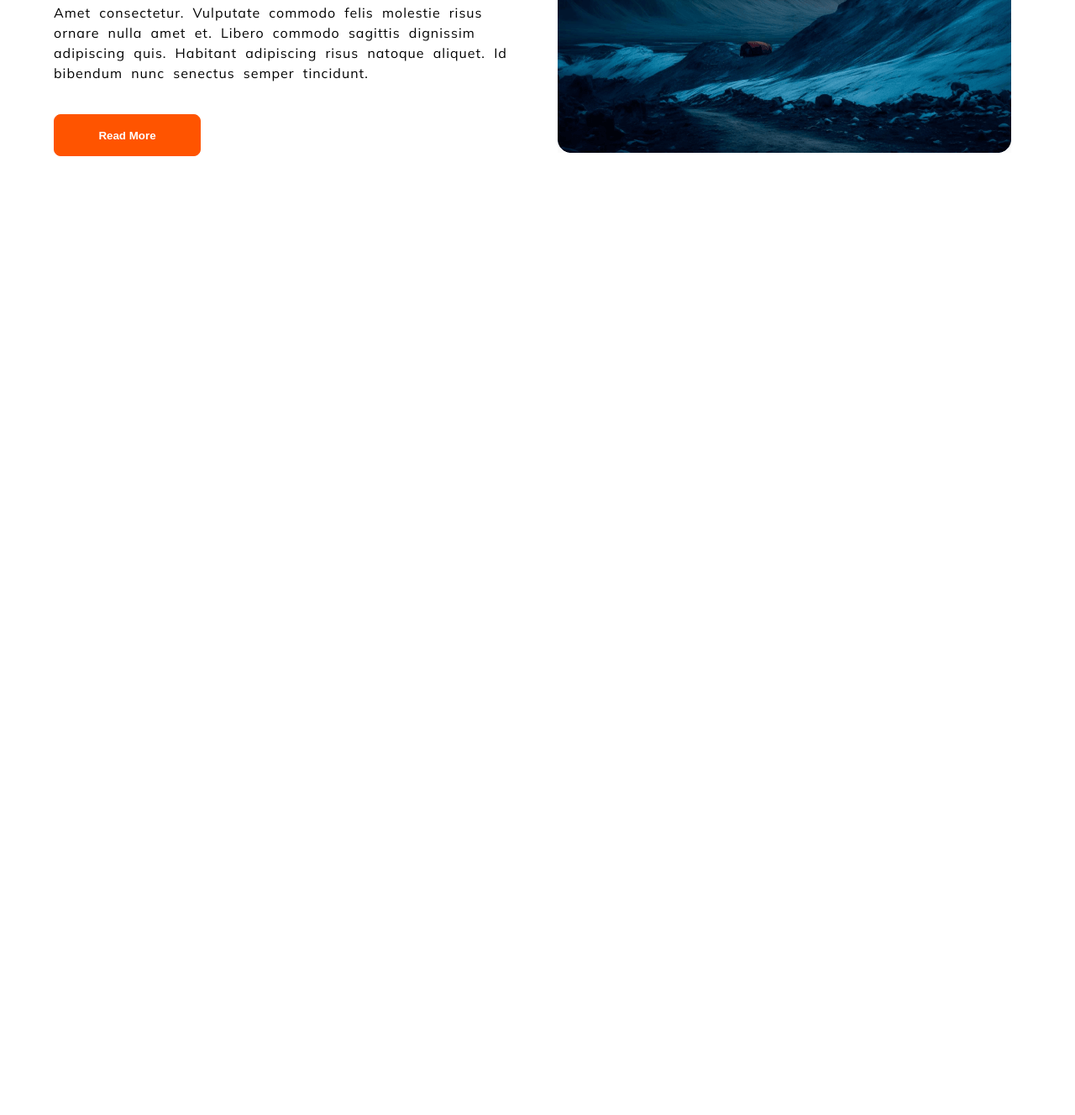
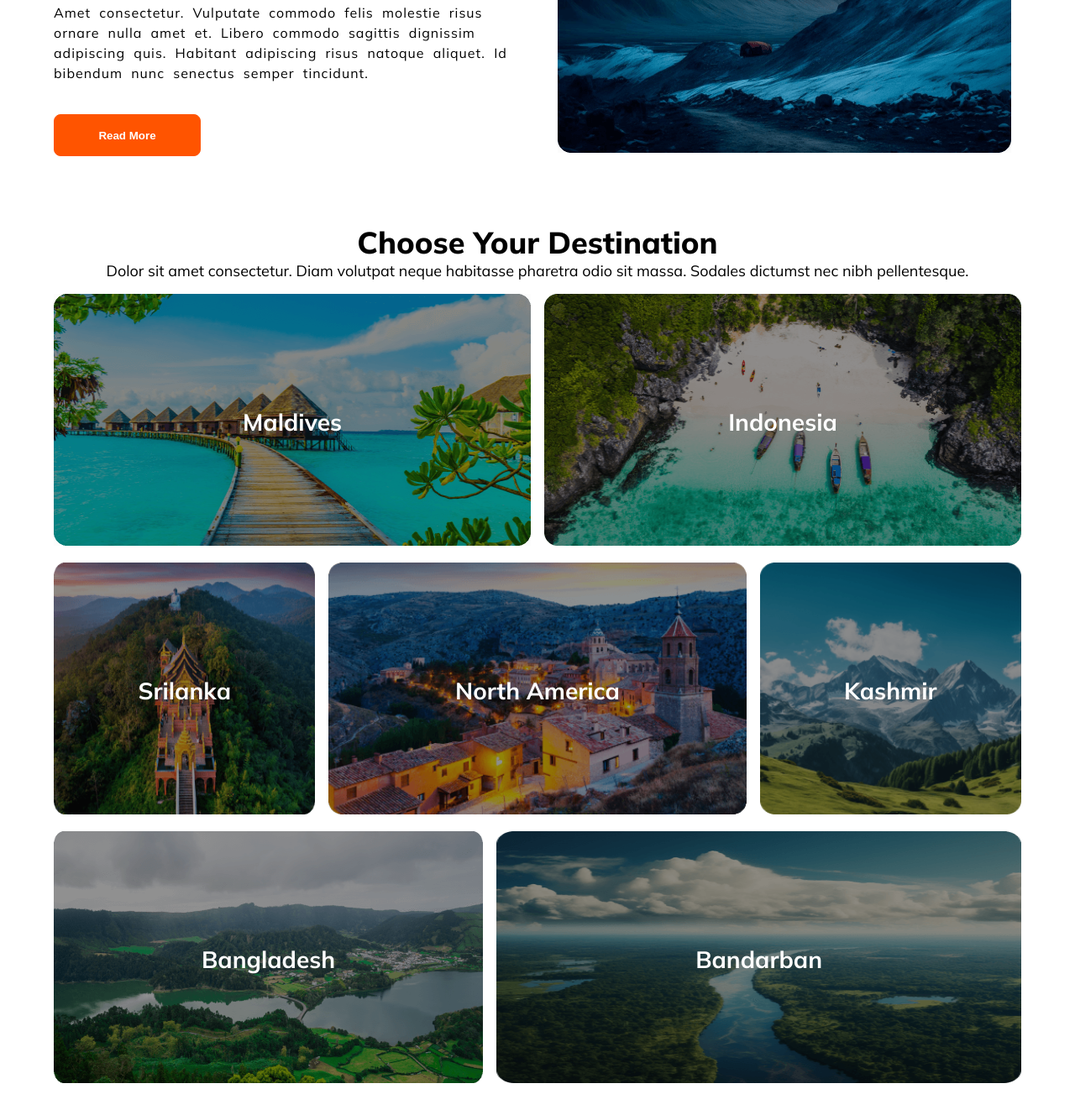
Before and after one commit to Rohithossain12/hero-travel, a plain HTML site: page index.html in a window 1280 px wide. Shown: the part 1184-2512 px from the top of the page at 84% size. Before the commit the page ends 1450 px from the top, so only its background shows below. Drawn offline with Linux system fonts and the light colour scheme.

Commit message:
complete destination section

```diff
--- a/index.html
+++ b/index.html
@@ -1,17 +1,20 @@
 <!DOCTYPE html>
 <html lang="en">
   <head>
-    <meta charset="UTF-8">
-    <meta name="viewport" content="width=device-width, initial-scale=1.0">
+    <meta charset="UTF-8" />
+    <meta name="viewport" content="width=device-width, initial-scale=1.0" />
     <title>Hero travel</title>
-    <link rel="stylesheet" href="styles.css">
-    <script src="https://kit.fontawesome.com/6b21c0e503.js" crossorigin="anonymous"></script>
+    <link rel="stylesheet" href="styles.css" />
+    <script
+      src="https://kit.fontawesome.com/6b21c0e503.js"
+      crossorigin="anonymous"
+    ></script>
   </head>
   <body>
     <nav class="container nav-bar">
       <div class="logo">
-     <img src="Images/Group 40071 (2).png" alt="">
-     <h3>Hero <span class="span">Travel</span> </h3>
+        <img src="Images/Group 40071 (2).png" alt="" />
+        <h3>Hero <span class="span">Travel</span></h3>
       </div>
       <div class="nav-option">
         <p><span class="span">Home</span></p>
@@ -20,23 +23,27 @@
         <p>Blog</p>
         <p>Contact</p>
       </div>
-
     </nav>
     <!-- banner section -->
     <section class="explore-your-travel">
       <div class="explore-container">
         <h3>Explore Your Travel</h3>
-      <p>Dolor sit amet consectetur. Nullam suspendisse vitae ultricies dolor adipiscing.In et odio enim ac quis sapien urna eu phasellus.</p>
+        <p>
+          Dolor sit amet consectetur. Nullam suspendisse vitae ultricies dolor
+          adipiscing.In et odio enim ac quis sapien urna eu phasellus.
+        </p>
 
         <div class="travel-input">
-       <input type="text" placeholder="Where go">
+          <input type="text" placeholder="Where go" />
           <select name="" id="">
             <option>When</option>
           </select>
           <select name="" id="">
             <option>Select Type</option>
           </select>
-       <button class="btn-primary"><i class="fa-solid fa-magnifying-glass"></i>Find Now</button>
+          <button class="btn-primary">
+            <i class="fa-solid fa-magnifying-glass"></i>Find Now
+          </button>
         </div>
       </div>
     </section>
@@ -44,19 +51,80 @@
     <section class="container popular-section">
       <div class="text-content">
         <h3>Our Popular Tours</h3>
-     <p>Dolor sit amet consectetur. Diam volutpat neque habitasse pharetra odio sit massa. Sodales dictumst nec nibh pellentesque.</p>
+        <p>
+          Dolor sit amet consectetur. Diam volutpat neque habitasse pharetra
+          odio sit massa. Sodales dictumst nec nibh pellentesque.
+        </p>
         <ul>
-      <li>Tempus euismod lacus mauris dignissim quis in ultrices. Magna nullam odio neque diam. Sociis erat at .</li>
-      <li>Adipiscing ornare pellentesque mauris volutpat tortor vitae platea porta lacus. Lectus suspendisse nullam.</li>
-      <li> Accumsan eget et turpis praesent lorem egestas enim elit bibendum. Risus at in.</li>
+          <li>
+            Tempus euismod lacus mauris dignissim quis in ultrices. Magna nullam
+            odio neque diam. Sociis erat at .
+          </li>
+          <li>
+            Adipiscing ornare pellentesque mauris volutpat tortor vitae platea
+            porta lacus. Lectus suspendisse nullam.
+          </li>
+          <li>
+            Accumsan eget et turpis praesent lorem egestas enim elit bibendum.
+            Risus at in.
+          </li>
         </ul>
-     <p>Amet consectetur. Vulputate commodo felis molestie risus
-        ornare nulla amet et. Libero commodo sagittis dignissim adipiscing quis. Habitant adipiscing risus natoque aliquet. Id bibendum nunc senectus semper tincidunt. </p>
+        <p>
+          Amet consectetur. Vulputate commodo felis molestie risus ornare nulla
+          amet et. Libero commodo sagittis dignissim adipiscing quis. Habitant
+          adipiscing risus natoque aliquet. Id bibendum nunc senectus semper
+          tincidunt.
+        </p>
         <button class="btn-primary">Read More</button>
       </div>
       <div class="image">
-     <img src="Images/Rectangle 4.png" alt="">
+        <img src="Images/Rectangle 4.png" alt="" />
       </div>
+    </section>
+    <!--Choose Your Destination -->
+    <section class="container your-destination">
+      <h3>Choose Your Destination</h3>
+      <p>
+        Dolor sit amet consectetur. Diam volutpat neque habitasse pharetra odio
+        sit massa. Sodales dictumst nec nibh pellentesque.
+      </p>
+
+       <div class="row-1">
+        <div class="country-card">
+          <img src="Images/Rectangle 5.png" alt="">
+          <p class="country">Maldives</p>
+        </div>
+        <div class="country-card">
+            <img src="Images/Rectangle 8.png" alt="">
+            <p class="country">Indonesia</p>
+         </div>
+       </div>
+
+       <div class="row-2">
+        <div class="country-card">
+          <img src="Images/Rectangle 6.png" alt="">
+          <p class="country">Srilanka</p>
+        </div>
+        <div class="country-card">
+            <img src="Images/Rectangle 7.png" alt="">
+            <p class="country">North America</p>
+         </div>
+        <div class="country-card">
+            <img src="Images/Rectangle 9.png" alt="">
+            <p class="country">Kashmir</p>
+         </div>
+       </div>
+       <div class="row-3">
+        <div class="country-card">
+          <img src="Images/Rectangle 10.png" alt="">
+          <p class="country">Bangladesh</p>
+        </div>
+        <div class="country-card">
+            <img src="Images/Rectangle 11.png" alt="">
+            <p class="country">Bandarban</p>
+         </div>
+       </div>
+
     </section>
   </body>
 </html>
--- a/styles.css
+++ b/styles.css
@@ -143,3 +143,33 @@ font-weight: 800;
 .text-content h3{
 text-align: left;
 }
+/* Destination Section start */
+.your-destination img{
+ width: 100%;
+ height: 300px;
+ filter: brightness(70%);
+}
+.row-1, .row-2, .row-3 {
+ display: grid;
+ grid-template-columns: 1fr 1fr;
+ margin: 1rem 0;
+ gap: 1rem;
+}
+.row-2{
+  grid-template-columns: 1fr auto 1fr;
+}
+.row-3{
+  grid-template-columns: 0.90fr 1.10fr;
+}
+.country-card{
+ position: relative;
+}
+.country{
+ position: absolute;
+ top: 50%;
+ left: 50%;
+ color: white;
+ font-size: 28px;
+ font-weight: bold;
+ transform: translate(-50%, -50%);
+}
```
Lines whose indentation alone changed are shown as unchanged.
